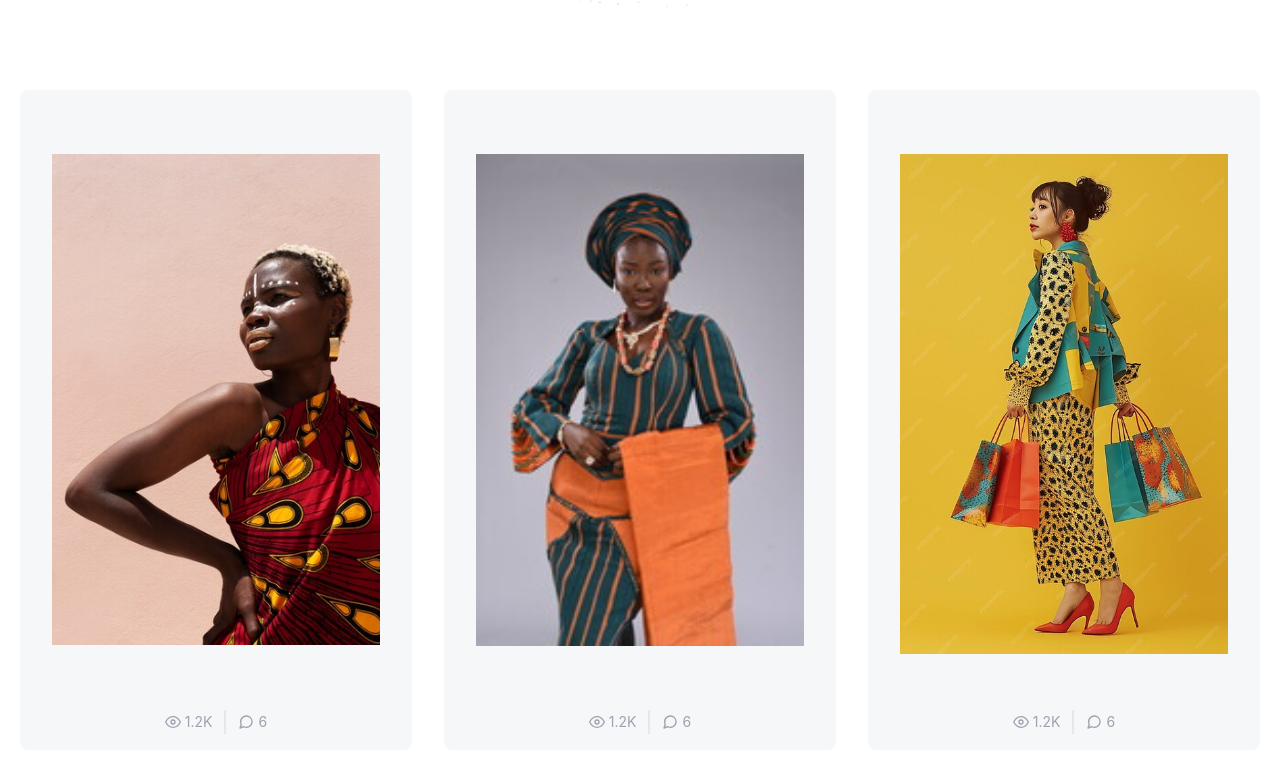
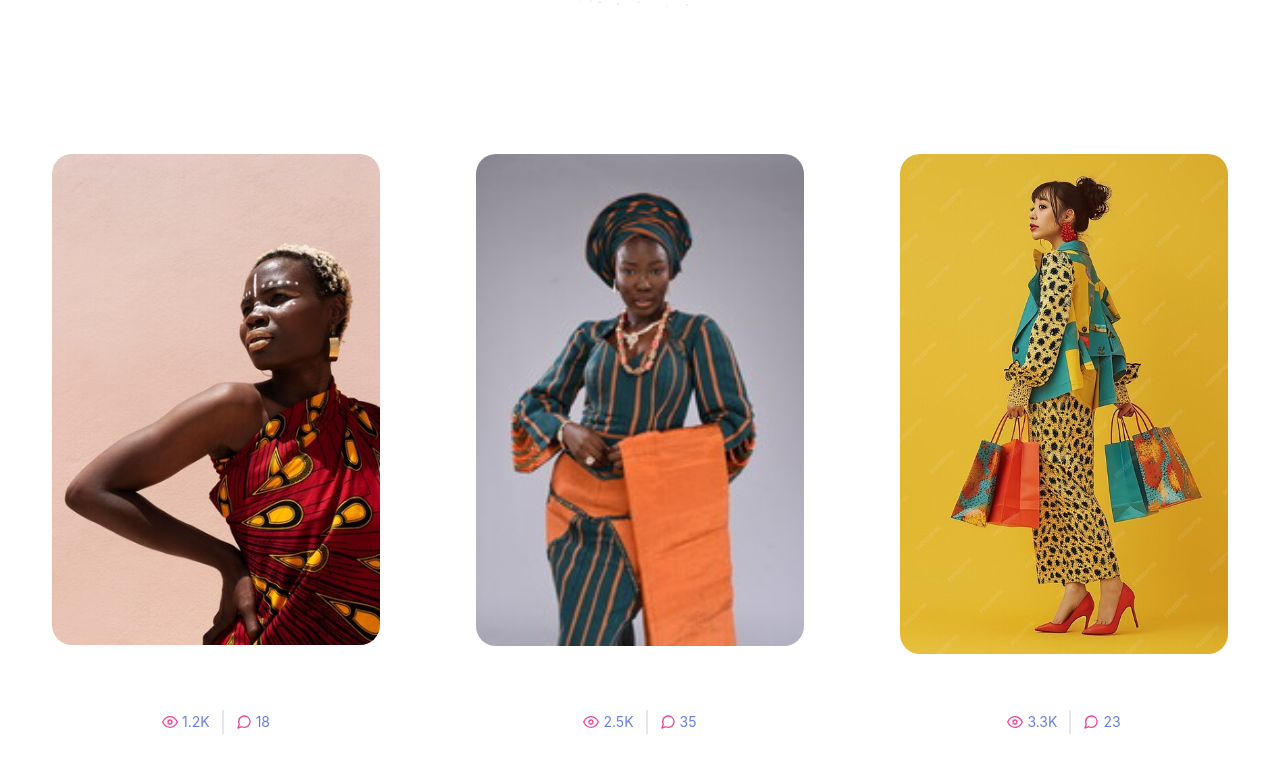
Before and after one commit to toyorcee/dolz_home_fashion, a React (Create React App) app in the folder client/: page / in a window 1280 px wide. Shown: the part 676-1448 px from the top of the page. Built offline with nearby package versions, Linux system fonts and the light colour scheme.

Commit message:
category commit

```diff
--- a/client/src/components/Category/Category.css
+++ b/client/src/components/Category/Category.css
@@ -2,16 +2,31 @@
     object-fit: cover;
     width: 100%;
     height: auto;
+    border-radius: 20px;
 }
 
 .img2{
     object-fit: cover;
     width: 100%;
     height: auto;
+    border-radius: 20px;
 }
 
 .img3{
     object-fit: cover;
     width: 100%;
     height: 500px;
+    border-radius: 20px;
 }
+
+.svg{
+    color: #EC4899;
+}
+
+@media screen and (max-width: 576px){
+    .img2{
+        object-fit: cover;
+        width: 350px;
+        height: auto;
+    }
+}
--- a/client/src/components/Category/Category.jsx
+++ b/client/src/components/Category/Category.jsx
@@ -10,55 +10,55 @@ export default function Category() {
   <div className="container px-5 py-24 mx-auto">
     <div className="flex flex-wrap -m-4">
       <div className="p-4 lg:w-1/3">
-        <div className="h-full bg-gray-100 bg-opacity-75 px-8 pt-16 pb-24 rounded-lg overflow-hidden text-center relative">
+        <div className="h-full bg-opacity-75 px-8 pt-16 pb-24 rounded-lg overflow-hidden text-center relative">
             <img src={img1} alt="" className='img1' />
           <div className="text-center mt-2 leading-none flex justify-center absolute bottom-0 left-0 w-full py-4">
-            <span className="text-gray-400 mr-3 inline-flex items-center leading-none text-sm pr-3 py-1 border-r-2 border-gray-200">
-              <svg className="w-4 h-4 mr-1" stroke="currentColor" stroke-width="2" fill="none" stroke-linecap="round" stroke-linejoin="round" viewBox="0 0 24 24">
+            <span className="text-[#667EEA] mr-3 inline-flex items-center leading-none text-sm pr-3 py-1 border-r-2 border-gray-200">
+              <svg className="svg w-4 h-4 mr-1" stroke="currentColor" stroke-width="2" fill="none" stroke-linecap="round" stroke-linejoin="round" viewBox="0 0 24 24">
                 <path d="M1 12s4-8 11-8 11 8 11 8-4 8-11 8-11-8-11-8z"></path>
                 <circle cx="12" cy="12" r="3"></circle>
               </svg>1.2K
             </span>
-            <span className="text-gray-400 inline-flex items-center leading-none text-sm">
-              <svg className="w-4 h-4 mr-1" stroke="currentColor" stroke-width="2" fill="none" stroke-linecap="round" stroke-linejoin="round" viewBox="0 0 24 24">
+            <span className="text-[#667EEA] inline-flex items-center leading-none text-sm">
+              <svg className="svg w-4 h-4 mr-1" stroke="currentColor" stroke-width="2" fill="none" stroke-linecap="round" stroke-linejoin="round" viewBox="0 0 24 24">
                 <path d="M21 11.5a8.38 8.38 0 01-.9 3.8 8.5 8.5 0 01-7.6 4.7 8.38 8.38 0 01-3.8-.9L3 21l1.9-5.7a8.38 8.38 0 01-.9-3.8 8.5 8.5 0 014.7-7.6 8.38 8.38 0 013.8-.9h.5a8.48 8.48 0 018 8v.5z"></path>
-              </svg>6
+              </svg>18
             </span>
           </div>
         </div>
       </div>
       <div className="p-4 lg:w-1/3">
-        <div className="h-full bg-gray-100 bg-opacity-75 px-8 pt-16 pb-24 rounded-lg overflow-hidden text-center relative">
+        <div className="h-full bg-opacity-75 px-8 pt-16 pb-24 rounded-lg overflow-hidden text-center relative">
             <img src={img2} alt="" className='img2' />
           <div className="text-center mt-2 leading-none flex justify-center absolute bottom-0 left-0 w-full py-4">
-            <span className="text-gray-400 mr-3 inline-flex items-center leading-none text-sm pr-3 py-1 border-r-2 border-gray-200">
-              <svg className="w-4 h-4 mr-1" stroke="currentColor" stroke-width="2" fill="none" stroke-linecap="round" stroke-linejoin="round" viewBox="0 0 24 24">
+            <span className="text-[#667EEA] mr-3 inline-flex items-center leading-none text-sm pr-3 py-1 border-r-2 border-gray-200">
+              <svg className="svg w-4 h-4 mr-1" stroke="currentColor" stroke-width="2" fill="none" stroke-linecap="round" stroke-linejoin="round" viewBox="0 0 24 24">
                 <path d="M1 12s4-8 11-8 11 8 11 8-4 8-11 8-11-8-11-8z"></path>
                 <circle cx="12" cy="12" r="3"></circle>
-              </svg>1.2K
+              </svg>2.5K
             </span>
-            <span className="text-gray-400 inline-flex items-center leading-none text-sm">
-              <svg className="w-4 h-4 mr-1" stroke="currentColor" stroke-width="2" fill="none" stroke-linecap="round" stroke-linejoin="round" viewBox="0 0 24 24">
+            <span className="text-[#667EEA] inline-flex items-center leading-none text-sm">
+              <svg className="svg w-4 h-4 mr-1" stroke="currentColor" stroke-width="2" fill="none" stroke-linecap="round" stroke-linejoin="round" viewBox="0 0 24 24">
                 <path d="M21 11.5a8.38 8.38 0 01-.9 3.8 8.5 8.5 0 01-7.6 4.7 8.38 8.38 0 01-3.8-.9L3 21l1.9-5.7a8.38 8.38 0 01-.9-3.8 8.5 8.5 0 014.7-7.6 8.38 8.38 0 013.8-.9h.5a8.48 8.48 0 018 8v.5z"></path>
-              </svg>6
+              </svg>35
             </span>
           </div>
         </div>
       </div>
       <div className="p-4 lg:w-1/3">
-        <div className="h-full bg-gray-100 bg-opacity-75 px-8 pt-16 pb-24 rounded-lg overflow-hidden text-center relative">
+        <div className="h-full bg-opacity-75 px-8 pt-16 pb-24 rounded-lg overflow-hidden text-center relative">
             <img src={img3} alt="" className='img3'/>
           <div className="text-center mt-2 leading-none flex justify-center absolute bottom-0 left-0 w-full py-4">
-            <span className="text-gray-400 mr-3 inline-flex items-center leading-none text-sm pr-3 py-1 border-r-2 border-gray-200">
-              <svg className="w-4 h-4 mr-1" stroke="currentColor" stroke-width="2" fill="none" stroke-linecap="round" stroke-linejoin="round" viewBox="0 0 24 24">
+            <span className="text-[#667EEA] mr-3 inline-flex items-center leading-none text-sm pr-3 py-1 border-r-2 border-gray-200">
+              <svg className="svg w-4 h-4 mr-1" stroke="currentColor" stroke-width="2" fill="none" stroke-linecap="round" stroke-linejoin="round" viewBox="0 0 24 24">
                 <path d="M1 12s4-8 11-8 11 8 11 8-4 8-11 8-11-8-11-8z"></path>
                 <circle cx="12" cy="12" r="3"></circle>
-              </svg>1.2K
+              </svg>3.3K
             </span>
-            <span className="text-gray-400 inline-flex items-center leading-none text-sm">
-              <svg className="w-4 h-4 mr-1" stroke="currentColor" stroke-width="2" fill="none" stroke-linecap="round" stroke-linejoin="round" viewBox="0 0 24 24">
+            <span className="text-[#667EEA] inline-flex items-center leading-none text-sm">
+              <svg className="svg w-4 h-4 mr-1" stroke="currentColor" stroke-width="2" fill="none" stroke-linecap="round" stroke-linejoin="round" viewBox="0 0 24 24">
                 <path d="M21 11.5a8.38 8.38 0 01-.9 3.8 8.5 8.5 0 01-7.6 4.7 8.38 8.38 0 01-3.8-.9L3 21l1.9-5.7a8.38 8.38 0 01-.9-3.8 8.5 8.5 0 014.7-7.6 8.38 8.38 0 013.8-.9h.5a8.48 8.48 0 018 8v.5z"></path>
-              </svg>6
+              </svg>23
             </span>
           </div>
         </div>
--- a/client/src/components/Hero/Hero.css
+++ b/client/src/components/Hero/Hero.css
@@ -12,14 +12,10 @@
     width: 100%;
 }
 
-/* .herocontainer{
-    background-image: url("../../assets/logo.png");
-    background-repeat: no-repeat;
-    background-position: center;
-    background-size: contain;
-    background-attachment: fixed;
-    height: 70vh;
-    margin: 30px;
-    align-items: center;
-    justify-content: center;
-} */
+@media screen and (max-width: 576px){
+    .reverse{
+        flex-direction: column-reverse;
+        height: auto;
+        width: 100%;
+    }
+}
--- a/client/src/components/Hero/Hero.jsx
+++ b/client/src/components/Hero/Hero.jsx
@@ -5,7 +5,7 @@ import pattern from "../../assets/pattern.png"
 export default function Hero() {
   return (
     <section className="container mx-auto p-4">
-        <div className="flex flex-col md:flex-row gap-2">
+        <div className="flex flex-col md:flex-row gap-2 reverse">
             <div className="flex flex-col justify-center items-start md:w-1/2 space-y-4">
               <h1 className="text-4xl font-bold text-[#2D3748]">Elegance in Every Stitch</h1>
               <h1 className="text-3xl font-semibold text-[#2D3748]">Celebrate Tradition with <span className='dolz'>DOLZ</span> Home of Fashion</h1>
```
